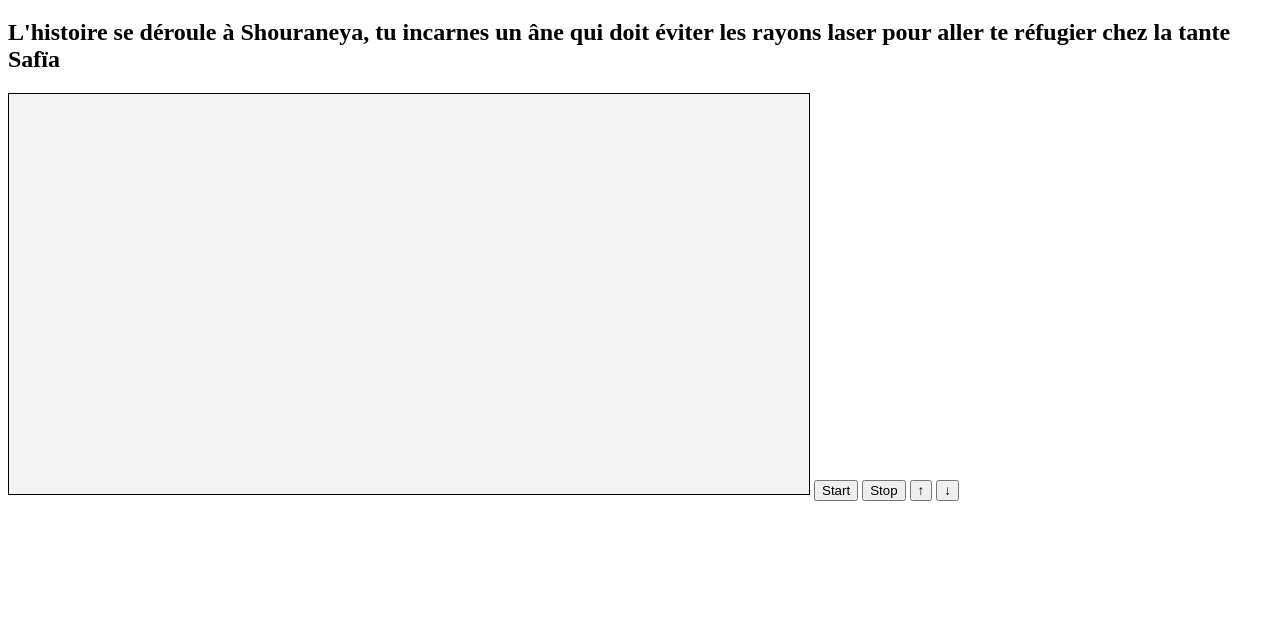
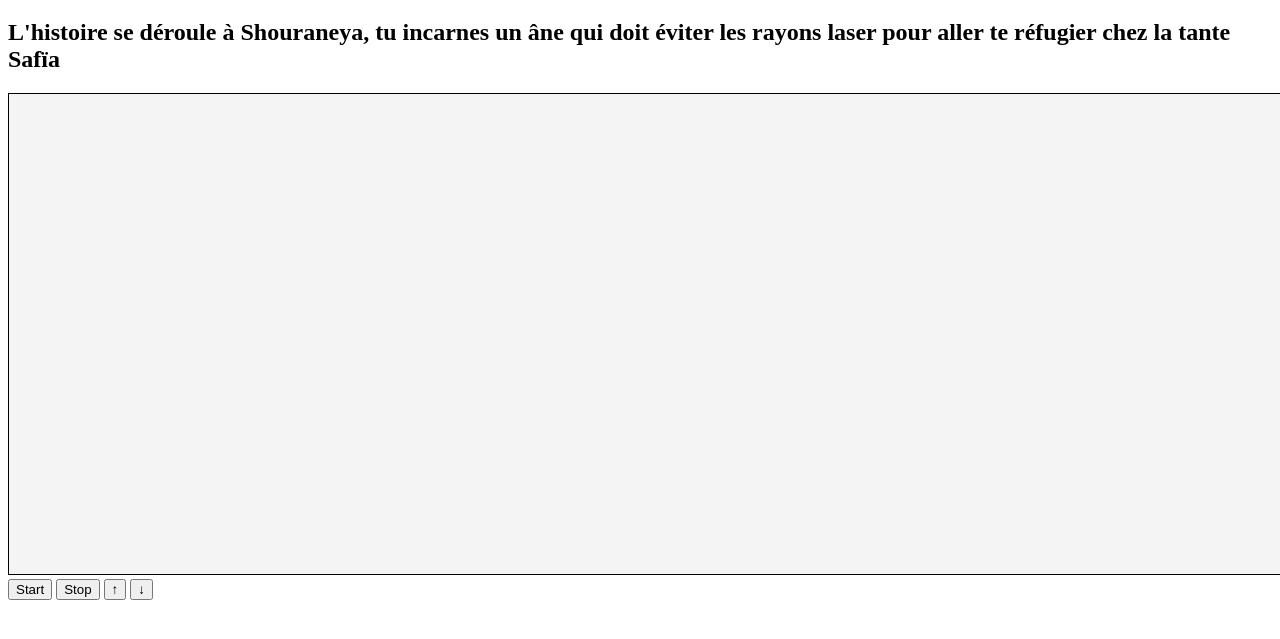
Before and after one commit to jonjonrebas/Habibi, a plain HTML site: page index.html in a window 1280 px wide. Shown: the part 61-700 px from the top of the page. Drawn offline with Linux system fonts and the light colour scheme.

Commit message:
Update index.html

```diff
--- a/index.html
+++ b/index.html
@@ -17,6 +17,18 @@
     <canvas id="gameCanvas" width="800" height="400"></canvas>
     <button onclick="startGame()">Start</button>
     <button onclick="stopGame()">Stop</button>
+    <script>
+        function resizeCanvas() {
+            const canvas = document.getElementById('gameCanvas');
+            const width = window.innerWidth;
+            const height = window.innerHeight * 0.6; // You can adjust this value
+            canvas.width = width;
+            canvas.height = height;
+        }
+        window.addEventListener('resize', resizeCanvas);
+        window.addEventListener('load', resizeCanvas);
+    </script>
+
     <script src="courseinfnie.js"></script>
     <button id="moveUp" ontouchstart="moveDonkey('up')">↑</button>
 <button id="moveDown" ontouchstart="moveDonkey('down')">↓</button>
```
